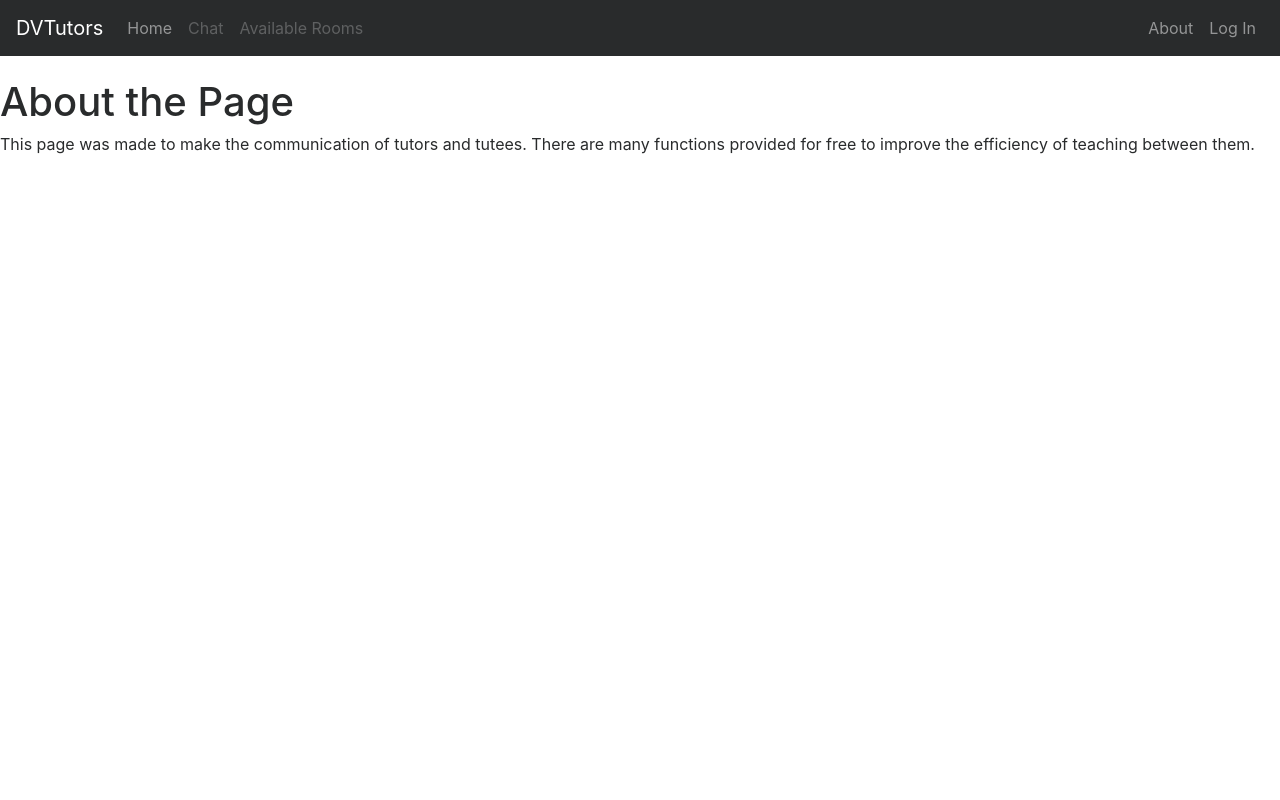
After one commit to nooseman/dvtutors, a Flask app: page /about in a window 1280 px wide. The commit adds this page. Run offline with Flask 2, Linux system fonts and the light colour scheme; parts of the project's set-up code (start-up, migrations or seed data) failed here and were passed over; some libraries are stand-ins or nearby versions.

Commit message:
added about.html and link to the about.html in views.py

```diff
--- /dev/null
+++ b/app/templates/about.html
@@ -0,0 +1,7 @@
+{% extends "base.html" %}
+{% block content %}
+	<h1> About the Page </h1>
+
+	This page was made to make the communication of tutors and tutees. There are many functions provided for free to improve the efficiency of teaching between them.
+
+{% endblock %}
--- a/app/templates/base.html
+++ b/app/templates/base.html
@@ -48,7 +48,7 @@
 				</ul>
 				<ul class="navbar-nav my-2 my-lg-0">
 					<li class="nav-item">
-						<a class="nav-link" href="#">About</a>
+						<a class="nav-link" href="{{ url_for('About') }}">About</a>
 					</li>
 					<!-- profile picture dropdown -->
 					{% if current_user.is_authenticated %}
--- a/app/views.py
+++ b/app/views.py
@@ -109,6 +109,10 @@ def list():
 	rooms = Room.query.all()
 	return render_template('list.html', rooms=rooms)
 
+@app.route('/about')
+def about():
+	return render_template('about.html')
+
 '''
 TODO:
 
```
